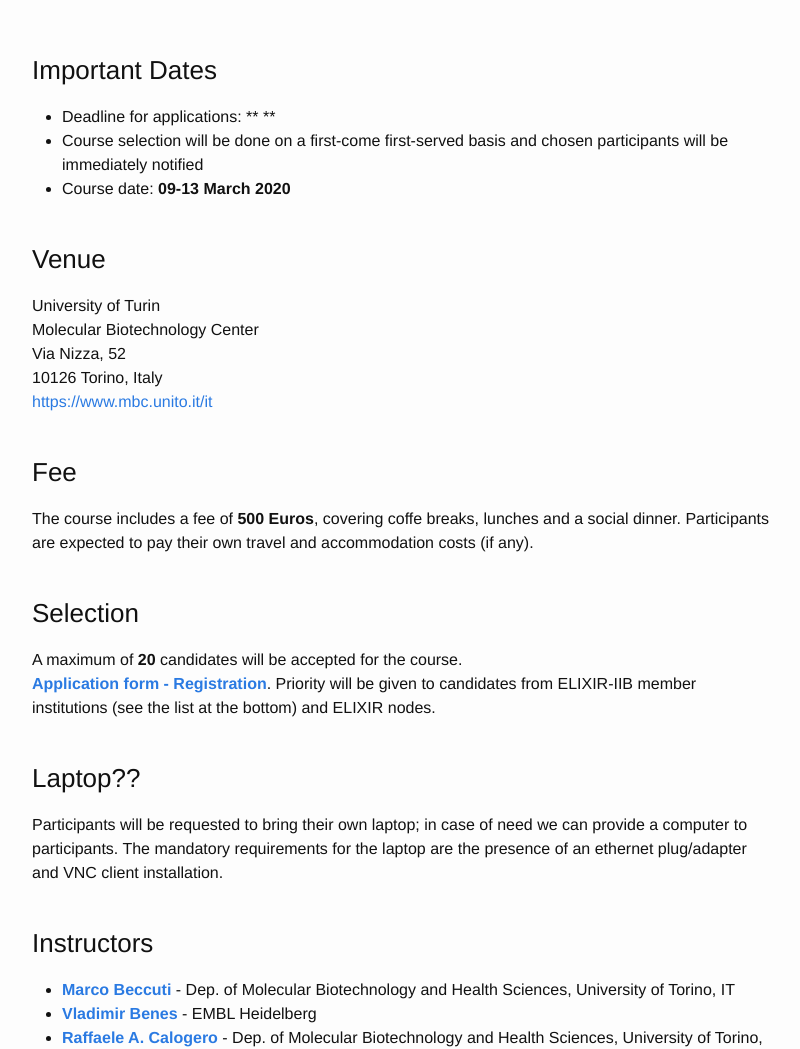
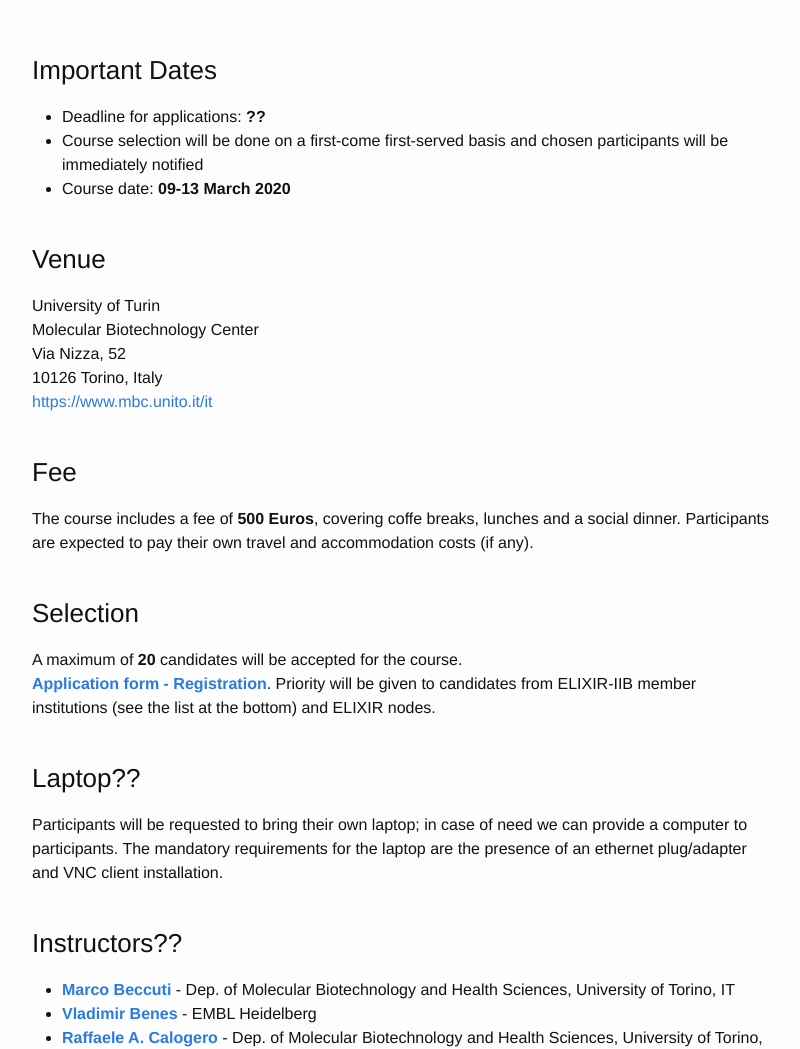
Before and after one commit to ELIXIR-IIB-training/website, a Jekyll site: the page built from _posts/2020-03-09-RNAseq-and-single-cell_Turin.md, in a window 1280 px wide and 1400 px high, scrolled down 339 px. Shown: the part 152-1201 px from the top of the window, without its empty margins (238-1038 px from the left). Built offline with Jekyll 4.4.1, drawn with Linux system fonts in a browser that asks for light colours.

Commit message:
Add question marks

```diff
--- a/_posts/2020-03-09-RNAseq-and-single-cell_Turin.md
+++ b/_posts/2020-03-09-RNAseq-and-single-cell_Turin.md
@@ -29,7 +29,7 @@ description: This course aims to provide participants with theoretical and pract
 <br>
 
 ### Important Dates
-- Deadline for applications: ** **
+- Deadline for applications: **??**
 - Course selection will be done on a first-come first-served basis and chosen participants will be immediately notified
 - Course date: **09-13 March 2020**
 <br>
@@ -61,7 +61,7 @@ The mandatory requirements for the laptop are the presence of an ethernet plug/a
 <br>
 <br>
 
-### Instructors
+### Instructors??
 - [**Marco Beccuti**](https://elixir-iib-training.github.io/website/instructors/marco_beccuti.html) - Dep. of Molecular Biotechnology and Health Sciences, University of Torino, IT
 - [**Vladimir Benes**](https://www.embl.de/services/core_facilities/genecore/members/index.php?s_personId=CP-60003318) - EMBL Heidelberg
 - [**Raffaele A. Calogero**](https://elixir-iib-training.github.io/website/instructors/raffaele_calogero.html) - Dep. of Molecular Biotechnology and Health Sciences, University of Torino, IT
```
